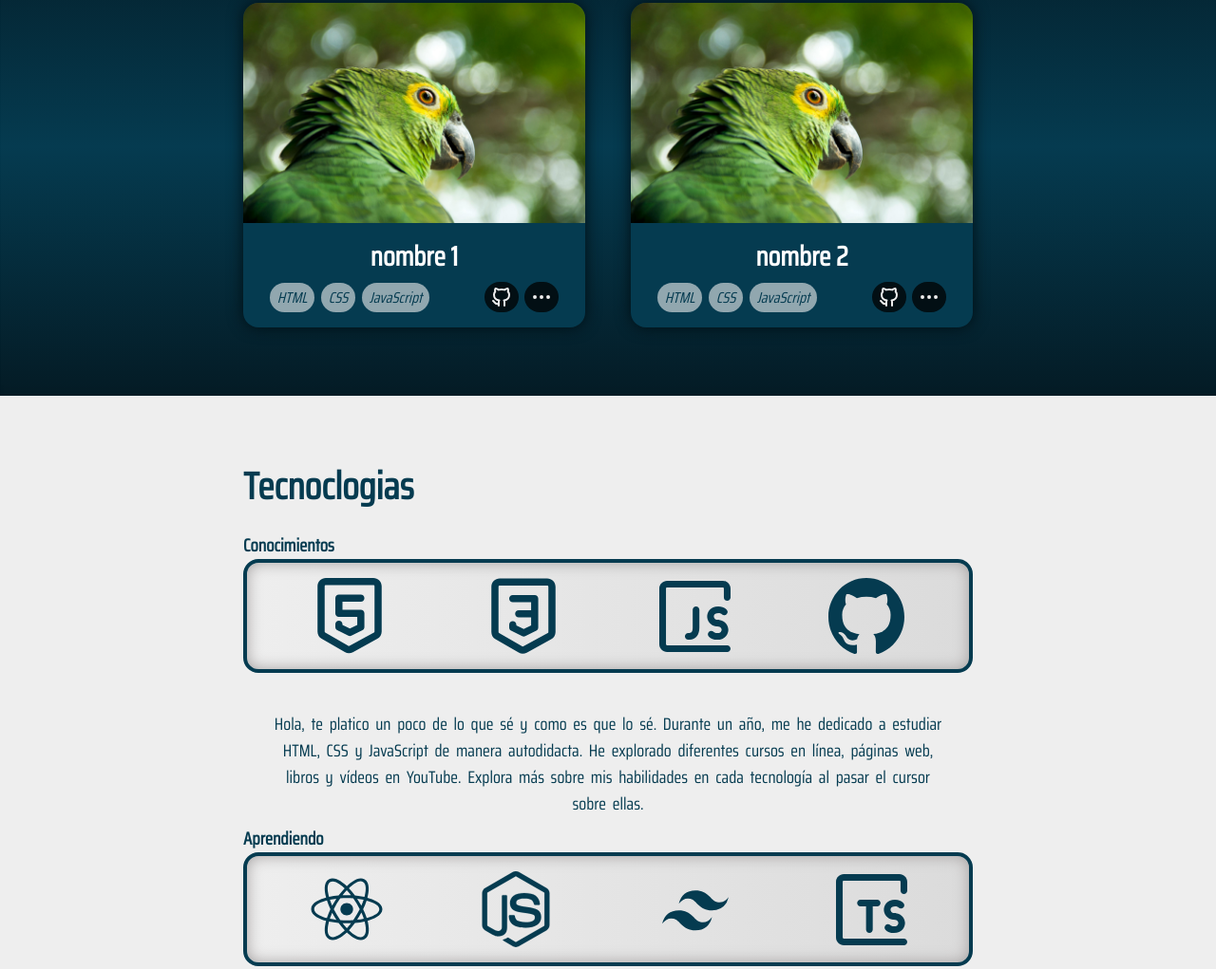
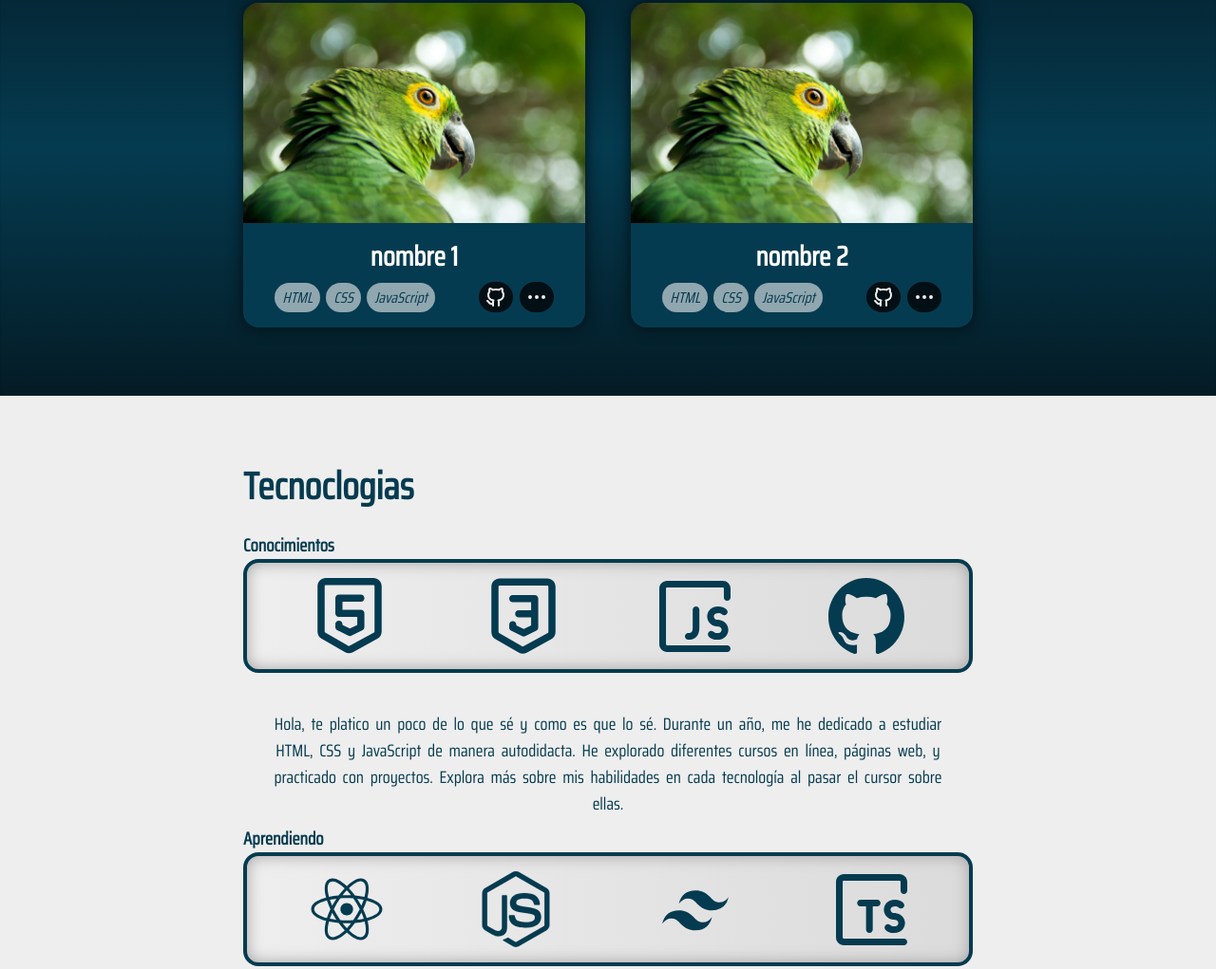
Before and after one commit to MemoGV/mi-Web, a plain HTML site: page index.html in a window 1280 px wide. Shown: the part 860-1881 px from the top of the page at 95% size. Drawn offline with Linux system fonts and the light colour scheme; files whose address does not match are found by name.

Commit message:
Optimizacion

```diff
--- a/index.html
+++ b/index.html
@@ -26,7 +26,7 @@
         </header>
             <section class="section-box" id="info">
                     <div id="photo-profile">
-                        <img id="profile-photo-id"  src="./assets/img2.JPG" width="144" height="163" alt="Foto de Perfil" title="Foto de perfil" />
+                        <img id="profile-photo-id" src="./assets/profile-photo.jpg" width="144" height="163" alt="Foto de Perfil" title="Foto de perfil" />
                     </div>
                     <div id="data">
                         <h1>Guillermo E. Garcia Vega</h1>
@@ -34,7 +34,7 @@
                         <p>Tamaulipas, Mexico.</p>
                         <div class="buttons">
                         <button id="btn-Mail" class="data-btns btns-mail"><img class="img-social-media-btns" src="./assets/light-icon/mail-white.svg"/>gvmemo.93@gmail.com</button>
-                        <div class="message-Mail">Copiado</div>
+                        <div class="msj-mail message-Mail">Copiado</div>
                         <button id="linkedin" class="night-mode-data data-btns btns-page"><img class="img-social-media-btns" src="./assets/light-icon/linkedin.svg"/></button>
                         <button id="btn-Github" class="night-mode-data data-btns btns-page"><img class="img-social-media-btns" src="./assets/light-icon/brand-github.svg"/></button>
                         <button id="btn-Cv" class="night-mode-data data-btns btns-Cv"><img class="img-social-media-btns" src="./assets/light-icon/file-cv.svg"/></butto>
@@ -191,7 +191,7 @@
                             <h2 class="print-spanish-value"></h2>
                             <div class="bts-Contact">
                                 <button id="btn-mail-contact" class="style-btns btns-mail"><img class="img-social-media-btns" src="./assets/light-icon/mail.svg"/></button>
-                                <div class="mail">Copiado</div>
+                                <div class="msj-mail mail">Copiado</div>
                                 <button id="btn-linkedin-contact" class="style-btns btns-page" ><img class="img-social-media-btns" src="./assets/light-icon/linkedin.svg"/></button>
                                 <button id="btn-github-contact"  class="style-btns btns-page" ><img class="img-social-media-btns" src="./assets/light-icon/brand-github.svg"/></button>
                                 <button  class="style-btns btns-Cv2"><img class="img-social-media-btns" src="./assets/light-icon/file-cv.svg"/></butto>
--- a/script2.js
+++ b/script2.js
@@ -44,7 +44,6 @@ document.addEventListener('DOMContentLoaded', ()=>{
                 nightModeClass()
                 localStorage.setItem('nightModeActivated', variable)
                 variable = variable === 'false'? 'true':'false'})}
-
         openPage(){
             const btnsPage = document.querySelectorAll('.btns-page')
             btnsPage.forEach(btn =>{
@@ -96,14 +95,15 @@ document.addEventListener('DOMContentLoaded', ()=>{
                     prjDescription[index].style.display ='block'
                     imgDots[index].style.display = 'none'
                     imgUp[index].style.display = 'block'}})})}
-
         traduction(){
           translateBtn.addEventListener('click',()=>{
                 if(title.textContent === 'Desarrollador Web'){
                     printDataCV(englishCV)
+                    translateBtn.textContent = 'EN/ES'
                     localStorage.setItem('translate', 'ingles')
                 }else{
                     printDataCV(spanishCV)
+                    translateBtn.textContent = 'ES/EN'
                     localStorage.setItem('translate', 'spanish')}})}
     }
 
@@ -117,8 +117,6 @@ document.addEventListener('DOMContentLoaded', ()=>{
         new Button('translate-btn', 'Button Translator', Button.prototype.traduction())]
     buttons.forEach( boton => boton.addEvent())
 
-    ///////////// Tecnologys /////////////////
-
     const imgTec = document.querySelectorAll(".tec-img")
     const tecDescription = document.getElementById('description-tec')
     var timerOut
@@ -128,56 +126,44 @@ document.addEventListener('DOMContentLoaded', ()=>{
         {
             name:'html',
             txt:`Tengo experiencia en HTML y estoy familiarizado con su sintaxis, puedo crear estructuras de páginas web
-            utilizando diferentes tipos de etiquetas. Además, puedo aplicar atributos y utilizar elementos
-            de formato como listas, y estilos con CSS mediante clases y selectores.
-            El HTML de esta página web es un ejemplo de lo que sé hacer.`},
+            utilizando diferentes tipos de etiquetas. El HTML de esta página web es un ejemplo de lo que sé hacer.`},
         {
             name:'css',
-            txt:`Poseo conocimientos en CSS, incluyendo diseño con flexbopx y grid, así como la creación de diseños responsivos.
-            Además sigo aprendiendo técnicas avanzadas de diseño, animaciones y posicionamiento en CSS, para poder crear
-            mejores interfaces web atractivas y funcionales que se ajusten de manera óptima a diferentes dispositivos.`},
+            txt:`Poseo conocimientos en CSS, incluyendo diseño con flexbopx y grid, sigo aprendiendo técnicas avanzadas de diseño,
+            animaciones y posicionamiento en CSS, para poder crear mejores interfaces web atractivas y funcionales.`},
         {
             name:'javascript',
-            txt:`Tengo conocimiento general en JavaScript, abarcando una comprensión de los conceptos fundamentales del lenguaje,
-             como variables, funciones, bucles y condicionales. Además, estoy familiarizado con el uso de objetos,
-             incluyendo la creación, y manipulación de objetos, el uso de métodos y propiedades.`},
+            txt:`Tengo una base solida de conocimiento en JavaScript, abarcando una comprensión de los conceptos fundamentales del lenguaje
+             y estoy familiarizado con el uso de objetos, sus métodos y propiedades.`},
         {
             name:'github',
             txt:`Estoy familiarizado con el uso de Git y GitHub, lo que incluye la capacidad de gestionar repositorios,
-            realizar seguimiento de cambios, manejar ramas, fusionar código y colaborar eficientemente en proyectos de desarrollo de software
-            utilizando estas herramientas de control de versiones`},
+            realizar seguimiento de cambios, manejar ramas, fusionar código y colaborar eficientemente en proyectos.`},
         {
             name:'default',
             txt:`Hola, te platico un poco de lo que sé y como es que lo sé.
             Durante un año, me he dedicado a estudiar HTML, CSS y JavaScript de manera autodidacta.
-            He explorado diferentes cursos en línea, páginas web, libros y vídeos en YouTube.
+            He explorado diferentes cursos en línea, páginas web, y practicado con proyectos.
             Explora más sobre mis habilidades en cada tecnología al pasar el cursor sobre ellas.`}]
     const txtTecTecnologyEnglish = [
         {
             name:'html',
-            txt:`jajajajajaja  CSS mediante clases y selectores.
-            El HTML de esta página web es un ejemplo de lo que sé hacer.`},
+            txt:`Experienced in HTML and familiar with its syntax, capable of creating web page structures using various tags. The HTML of this web page exemplifies my skills.`},
         {
             name:'css',
-            txt:`Poseo conocimientos en CSS, incluyendo diseño con flexbopx y grid, así como la creación de diseños responsivos.
-            Además sigo aprendiendo técnicas avanzadas de diseño, animaciones y posicionamiento en CSS, para poder crear
-            mejores interfaces web atractivas y funcionales que se ajusten de manera óptima a diferentes dispositivos.`},
+            txt:`Knowledgeable in CSS, including design with Flexbox and Grid, continually learning advanced techniques in design, animations,
+             and positioning to create more attractive and functional web interfaces.`},
         {
             name:'javascript',
-            txt:`Tengo conocimiento general en JavaScript, abarcando una comprensión de los conceptos fundamentales del lenguaje,
-             como variables, funciones, bucles y condicionales. Además, estoy familiarizado con el uso de objetos,
-             incluyendo la creación, y manipulación de objetos, el uso de métodos y propiedades.`},
+            txt:`Solid foundation in JavaScript, with an understanding of fundamental concepts and familiarity with using objects, their methods, and properties.`},
         {
             name:'github',
-            txt:`Estoy familiarizado con el uso de Git y GitHub, lo que incluye la capacidad de gestionar repositorios,
-            realizar seguimiento de cambios, manejar ramas, fusionar código y colaborar eficientemente en proyectos de desarrollo de software
-            utilizando estas herramientas de control de versiones`},
+            txt:`Familiar with using Git and GitHub, including managing repositories, tracking changes, handling branches, merging code, and collaborating efficiently on projects.`},
         {
             name:'default',
-            txt:`Hola, te platico un poco de lo que sé y como es que lo sé.
-            Durante un año, me he dedicado a estudiar HTML, CSS y JavaScript de manera autodidacta.
-            He explorado diferentes cursos en línea, páginas web, libros y vídeos en YouTube.
-            Explora más sobre mis habilidades en cada tecnología al pasar el cursor sobre ellas.`}]
+            txt:`Hello, let me share what I've learned and how. Over the past year, I've dedicated myself to self-studying HTML, CSS, and JavaScript. I've explored different online courses,
+             websites, and practiced with projects. Explore more about my skills in each technology by hovering over them.`}]
+
     tecDescription.textContent = txtTecTecnology[4].txt
     imgTec.forEach((imgTec, index)=>{
 
@@ -353,39 +339,38 @@ document.addEventListener('DOMContentLoaded', ()=>{
                     descripcion: `Planeacion y evaluacion de proyectos a corto, mediano y largo plazo. Procesos y mediciones de mejora continua.`  }  }    },
         section7:'Contact'}
     const printDataCV=(obj)=>{
-
         const spacesToPrint = document.querySelectorAll('.print-spanish-value')
         const arrValues = arrValuesCV(obj)
 
         if((spacesToPrint.length<arrValues.length)){
             console.error('No hay suficientes Divs para mostrar todos los Valores')
-            return
-        }
+            return}
+        spacesToPrint.forEach((div, index)=>{
+            if(index<arrValues.length){
+                div.style.opacity = 0
+                div.textContent = arrValues[index]
+                setTimeout(()=>{
+                    div.style.opacity = 1
+                }, 300)
+                }})}
 
-        spacesToPrint.forEach((div, index)=>{
-
-            if(index<arrValues.length){
-                div.textContent = arrValues[index]}
-        })
-    }
     const arrValuesCV=(obj)=>{
         let values = []
         for(const key in obj){
-
             if(obj.hasOwnProperty(key)){
-
                 if(typeof obj[key] === 'object' && obj[key] !==null){
-                    values.push(...arrValuesCV(obj[key]))
-                }else{
-                    values.push(obj[key])}
+                    values.push(...arrValuesCV(obj[key]))}
+                else{values.push(obj[key])}
             }}
         return values}
+
     const toggleClass =(id,className)=>{
         if(id.length>1){
             id.forEach((data)=>{
                 data.classList.toggle(className)})
         }else{
             id.classList.toggle(className)}}
+
     const nightModeClass=()=>{
         toggleClass(imgDarkMode,'prueba')
         toggleClass(imgLightMode, 'display-block')
@@ -411,8 +396,8 @@ document.addEventListener('DOMContentLoaded', ()=>{
         toggleClass(styleBtnsContact, 'night-btns-social-media')
         toggleClass(styleDataBtns, 'night-btns-data')
         toggleClass(msjMail, 'night-mode-msj-copy-mail')
-        toggleClass(body, 'night-mode')
-    }
+        toggleClass(body, 'night-mode')}
+
     if(localStorage.getItem('nightModeActivated') === 'true'){
         nightModeClass()}
     printDataCV(spanishCV)
--- a/styles.css
+++ b/styles.css
@@ -276,7 +276,7 @@ p{
 }
 
 .project-boxes{
-    width: 45vw;
+    width: 40vw;
     margin: 0px auto;
     padding-bottom: 5vh;
     display: flex;
@@ -342,7 +342,7 @@ p{
 }
 
 #labels>label{
-    padding: .2rem .7rem .2rem .5rem;
+    padding: 0rem .7rem 0rem .5rem;
     border-radius: 1rem;
     background-color: rgb(238, 238, 238, 0.6);
     color: #053b50;
@@ -362,7 +362,7 @@ p{
     font-size: 1.2rem;
 }
 #labels button:first-of-type{
-    margin-left: 4vw;
+    margin-left: 2.5rem;
 }
 
 
```
Also changed, not shown: assets/imagen cv.JPG (deleted), assets/profile-photo.JPG (renamed from assets/img2.JPG).
